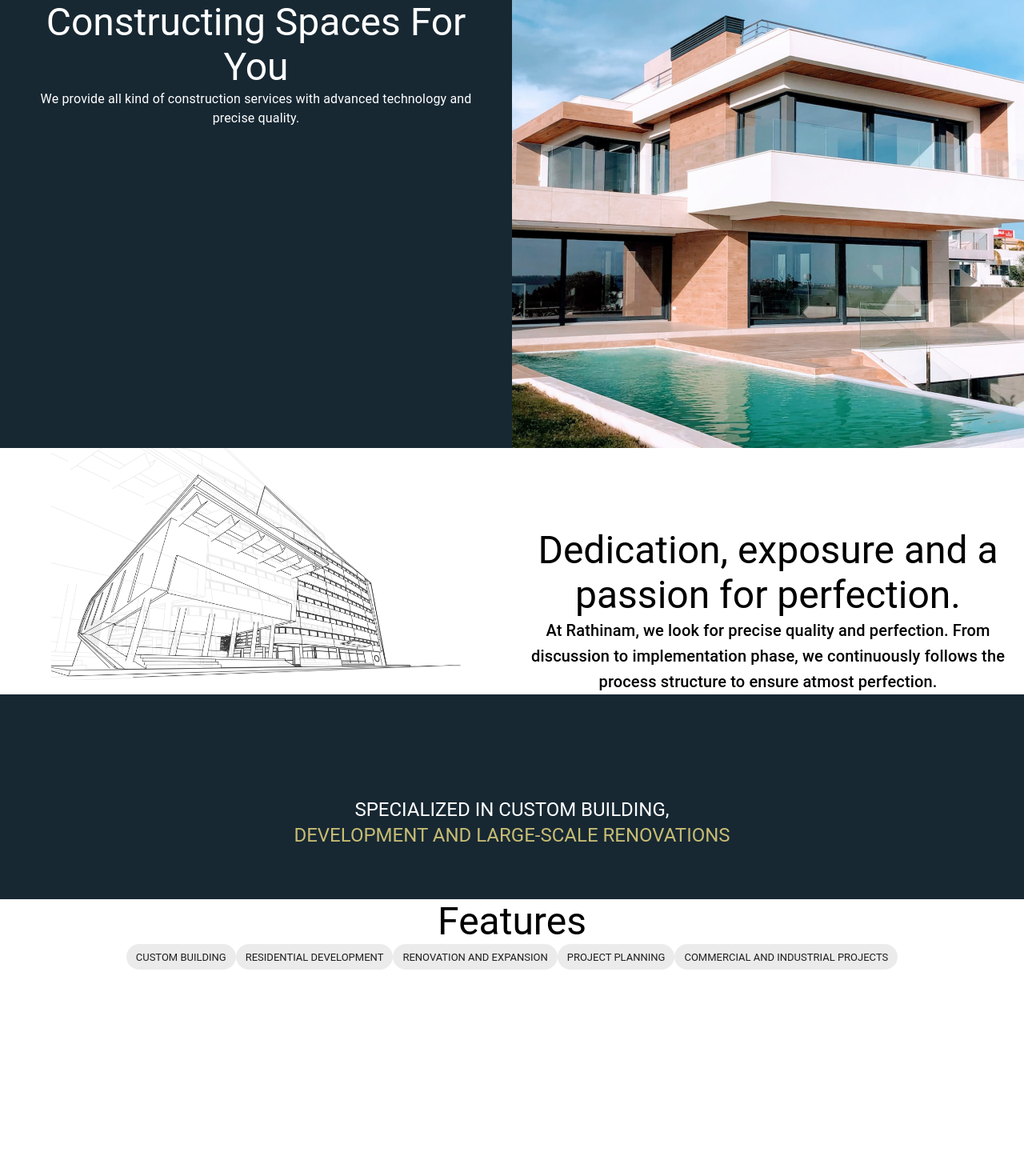
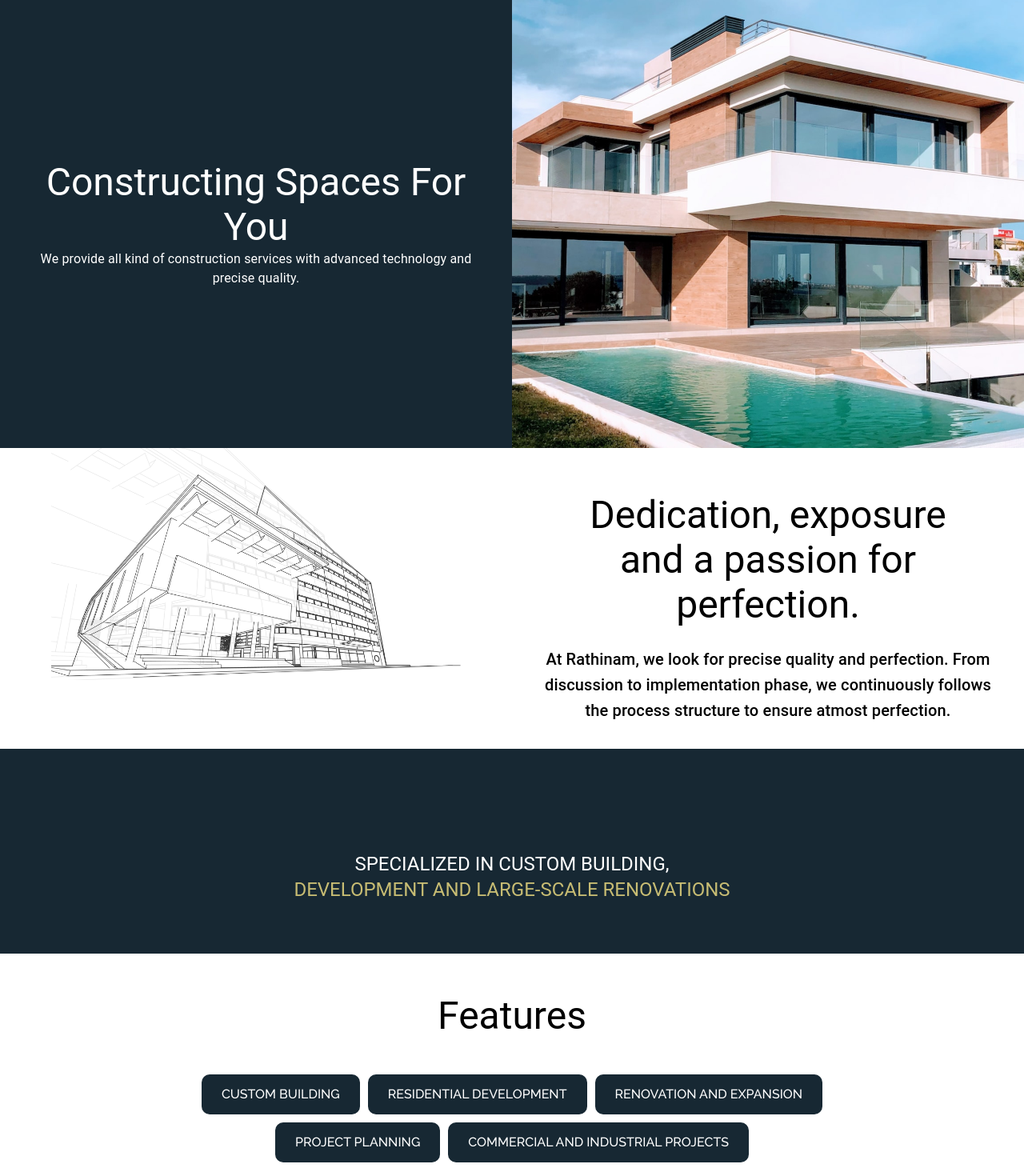
Before and after one commit to princejohnson37/rathinam-react, a React (Create React App) app: page / in a window 1280 px wide. Shown: the top 1470 px of the page at 80% size. Before the commit the page ends 1444 px from the top, so only its background shows below. Built offline with nearby package versions, Linux system fonts and the light colour scheme.

Commit message:
fixing bugs in part1,2,3,4

```diff
--- a/src/components/part1/Part1.css
+++ b/src/components/part1/Part1.css
@@ -1,6 +1,11 @@
 .bg-color-box {
-  background-color: rgba(23, 40, 51, 1);
+  background: rgba(23, 40, 51, 1);
   height: 70vh;
+  color: white;
+  color: rgba(23, 40, 51, 1);
+  display: flex;
+  align-items: center;
+  justify-content: center;
 }
 .bg-img-box {
   background: url("./ImageHome.png");
@@ -8,4 +13,8 @@
   width: 100%;
   background-repeat: no-repeat;
   background-position: center;
+  color: rgba(23, 40, 51, 1);
+  display: flex;
+  align-items: center;
+  justify-content: center;
 }
--- a/src/components/part1/Part1.jsx
+++ b/src/components/part1/Part1.jsx
@@ -1,14 +1,23 @@
 import { Box, Grid, Typography } from "@mui/material";
 import { Container } from "@mui/system";
 import React from "react";
+import useWindowSize from "../../customHooks/useWindowSize";
 import "./Part1.css";
 
 function Part1() {
+  let windowSize = useWindowSize();
+  console.log(windowSize);
+  let className = "bg-color-box";
+  let classNameGridTwo = "bg-img-box";
+
+  // classNameGridTwo = windowSize > 1024 ? "bg-img-box" : "bg-color-box";
+  // className = windowSize <= 1024 ? "bg-img-box" : "bg-color-box";
+
   return (
     <Grid container>
       <Grid item xs={12} lg={6}>
-        <Box className="bg-color-box">
-          <Container>
+        <Box className={className}>
+          <Container maxWidth="xl">
             <Typography variant="h3" color="white">
               Constructing Spaces For You
             </Typography>
@@ -19,8 +28,8 @@ function Part1() {
           </Container>
         </Box>
       </Grid>
-      <Grid item xs={6}>
-        <Box className="bg-img-box"></Box>
+      <Grid item xs={false} lg={6}>
+        <Box className={classNameGridTwo}></Box>
       </Grid>
     </Grid>
   );
--- a/src/components/part2/Part2.css
+++ b/src/components/part2/Part2.css
@@ -1,5 +1,10 @@
 .part-two-text {
   padding-top: 100px;
+  display: flex;
+  flex-direction: column !important;
+  align-items: center;
+  justify-content: center;
+  padding: 5%;
 }
 .part-two-bg-img {
   width: 40vw;
--- a/src/components/part2/Part2.jsx
+++ b/src/components/part2/Part2.jsx
@@ -11,7 +11,7 @@ function Part2() {
       </Grid>
       <Grid item xs={12} lg={6}>
         <Box className="part-two-text">
-          <Typography variant="h3">
+          <Typography variant="h3" sx={{ padding: 3 }}>
             Dedication, exposure and a passion for perfection.
           </Typography>
           <Typography variant="h6">
--- a/src/components/part4/Part4.css
+++ b/src/components/part4/Part4.css
@@ -1,8 +1,22 @@
 .part-four-bg {
+  padding: 10px;
+  display: block;
+  align-items: center;
+  justify-items: center;
   background-color: white;
   height: 40vh;
 }
-.MuiChip-root {
-  color: aliceblue;
-  background-color: #172833;
+
+.rect-sm-container {
+  background: #172833;
+  color: white;
+  align-self: center;
+  width: fit-content;
+  display: inline-block;
+  padding: 0 25px;
+  margin: 5px;
+  height: 50px;
+  font-size: 16px;
+  line-height: 50px;
+  border-radius: 10px;
 }
--- a/src/components/part4/Part4.jsx
+++ b/src/components/part4/Part4.jsx
@@ -6,12 +6,23 @@ import "./Part4.css";
 function Part4() {
   return (
     <Container className="part-four-bg" maxWidth="xl">
-      <Typography variant="h3">Features</Typography>
-      <Chip label="CUSTOM BUILDING" />
+      <Typography variant="h3" sx={{ p: 2, m: 3 }}>
+        Features
+      </Typography>
+      {/* <Chip label="CUSTOM BUILDING" />
       <Chip label="RESIDENTIAL DEVELOPMENT" />
       <Chip label="RENOVATION AND EXPANSION" />
       <Chip label="PROJECT PLANNING" />
-      <Chip label="COMMERCIAL AND INDUSTRIAL PROJECTS" />
+      <Chip label="COMMERCIAL AND INDUSTRIAL PROJECTS" /> */}
+      <Container maxWidth="md">
+        <div className="rect-sm-container">CUSTOM BUILDING</div>
+        <div className="rect-sm-container">RESIDENTIAL DEVELOPMENT</div>
+        <div className="rect-sm-container">RENOVATION AND EXPANSION</div>
+        <div className="rect-sm-container">PROJECT PLANNING</div>
+        <div className="rect-sm-container">
+          COMMERCIAL AND INDUSTRIAL PROJECTS
+        </div>
+      </Container>
     </Container>
   );
 }
--- /dev/null
+++ b/src/customHooks/useWindowSize.jsx
@@ -0,0 +1,19 @@
+import React, { useEffect } from "react";
+import { useState } from "react";
+
+function useWindowSize() {
+  const [windowSize, setWindowSize] = useState(null);
+
+  useEffect(() => {
+    const handleResize = () => {
+      setWindowSize(window.innerWidth);
+    };
+
+    window.addEventListener("resize", handleResize);
+
+    return () => window.removeEventListener("resize", handleResize);
+  }, []);
+  return windowSize;
+}
+
+export default useWindowSize;
```
